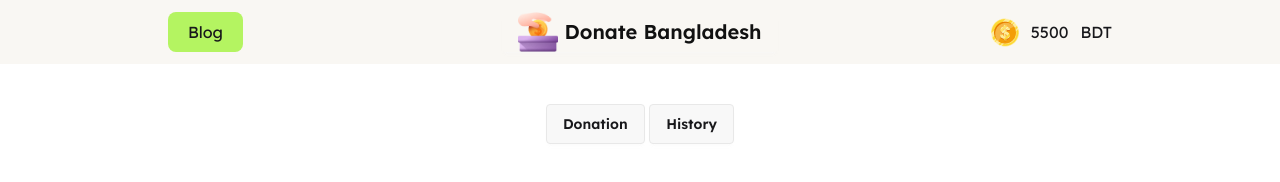
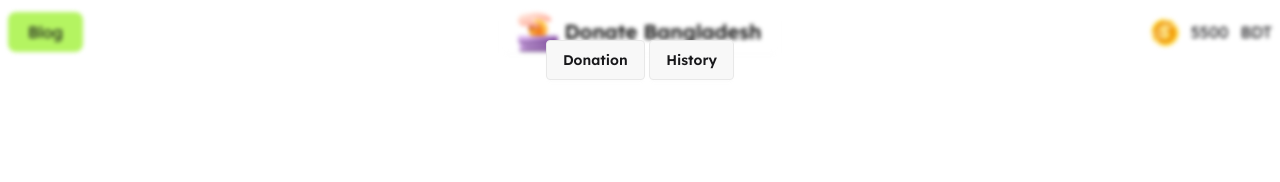
Before and after one commit to AbedinCoDe/Donation_App_JS, a plain HTML site: page Index.html in a window 1280 px wide. Drawn offline with nearby package versions, Linux system fonts and the light colour scheme.

Commit message:
Final Commit

```diff
--- a/Index.html
+++ b/Index.html
@@ -24,7 +24,7 @@
 
         <!-- menubar section Start Here -->
 
-        <div class="navbar w-3/4 m-auto">
+        <div id="myHeader" class="navbar w-3/4 m-auto sticky">
             <div class="navbar-start">
                 <h2 class="bg-[#B4F461] pl-5 pr-5 pt-2 pb-2 rounded-lg">Blog</h2>
             </div>
--- a/script.js
+++ b/script.js
@@ -1,3 +1,22 @@
+
+window.onscroll = function () {myFunction()};
+
+
+let header = document.getElementById('myHeader');
+let sticky = header.offsetTop;
+
+
+function myFunction(){
+    if(window.pageYOffset > sticky){
+        header.classList.add('sticky');
+    }else{
+        header.classList.remove('sticky');
+    }
+}
+
+
+
+
 
 document.getElementById('donation_Button').addEventListener('click', function () {
     const displayHeroContent = document.getElementById('hero_content');
--- a/style.css
+++ b/style.css
@@ -1,3 +1,18 @@
 body, h1, h2, h3, h4, h5,h6, p{
     font-family: "Lexend", sans-serif;
 }
+
+
+.sticky {
+    position: fixed;
+    top: 0;
+    width: 100%;
+    background-image: blur;
+    filter: blur(2px);
+    z-index: -1;
+}
+
+.sticky + .content{
+    padding-top: 102px;
+    z-index: 1;
+}
```
